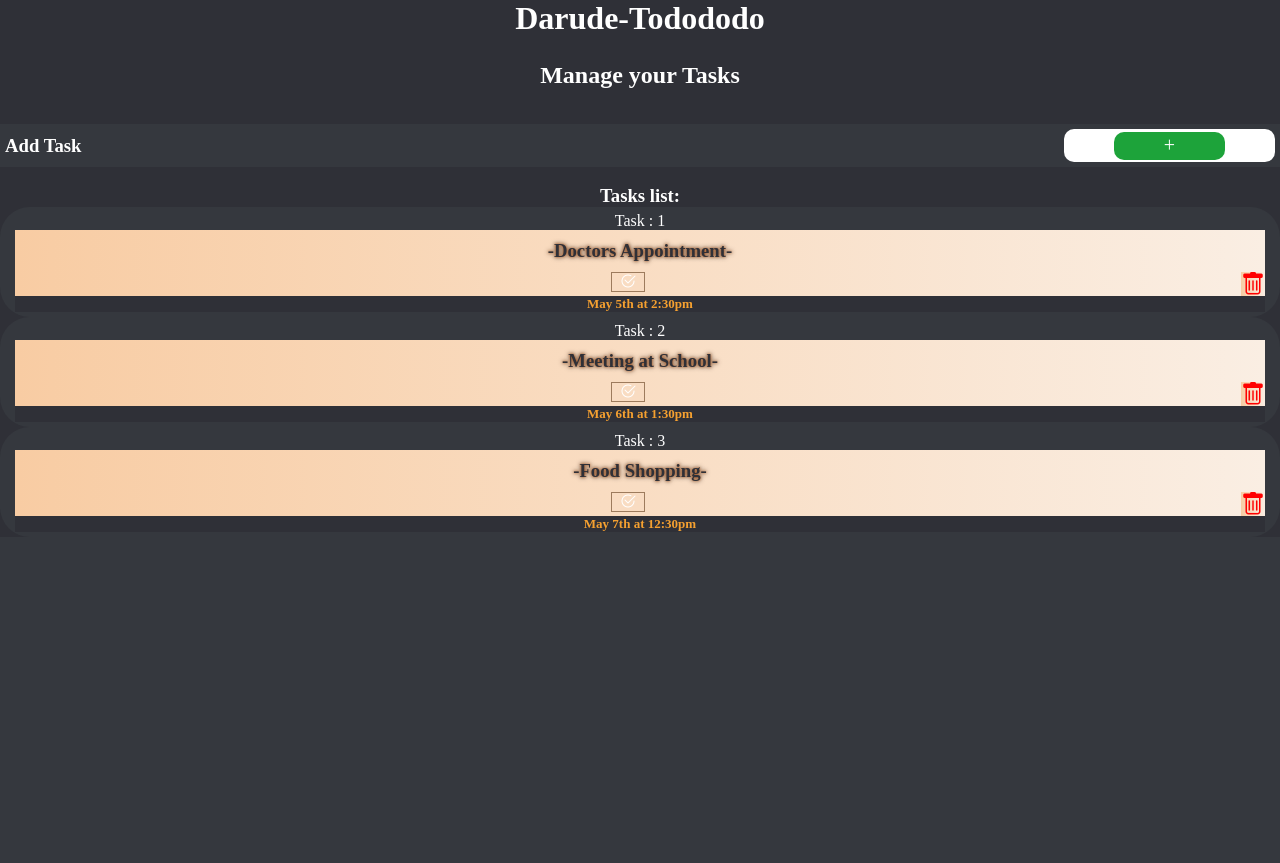
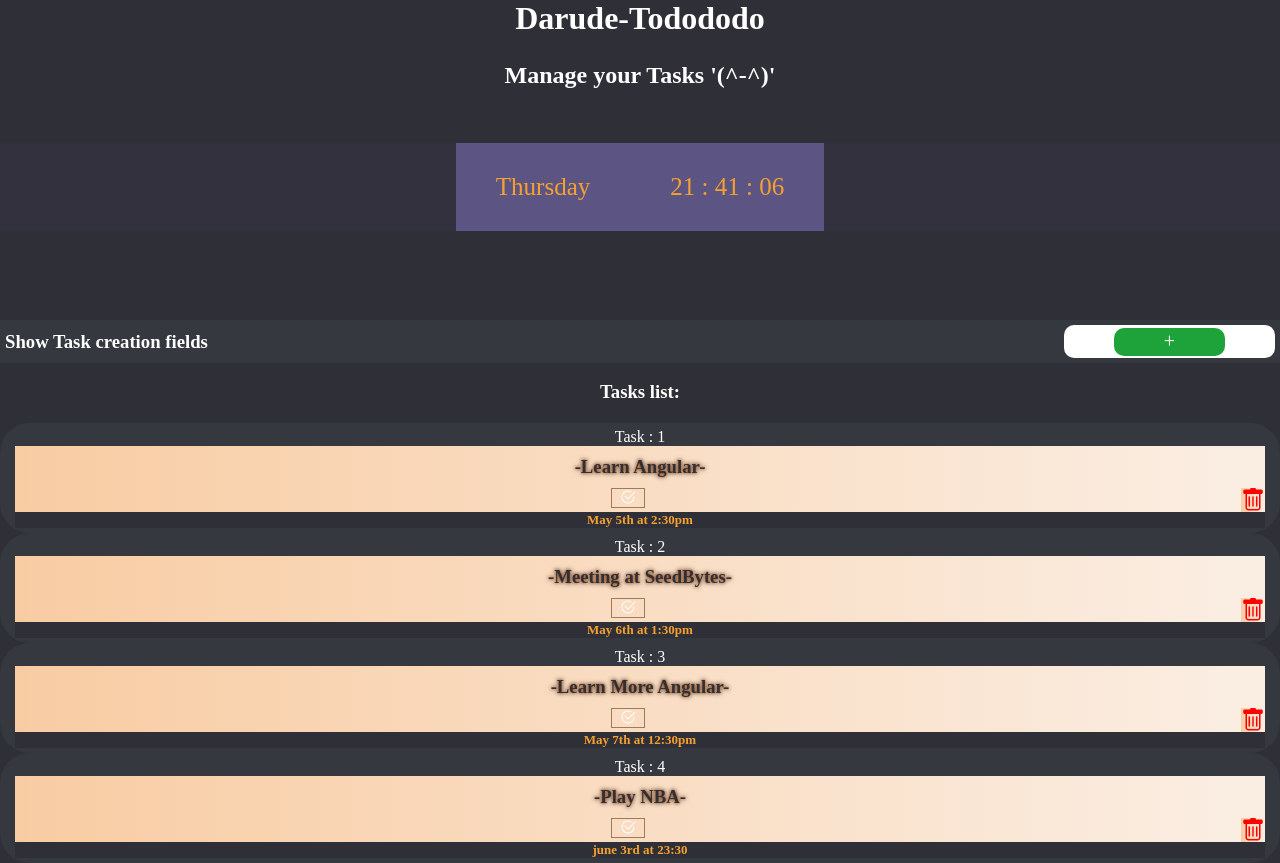
Before and after one commit to Cryandie/todo-alarm, an Angular app: page / in a window 1280 px wide. Before the commit the page ends 800 px from the top, so only its background shows below. Built offline with nearby package versions, Linux system fonts and the light colour scheme; data requests are answered from the project's data file.

Commit message:
Added Clock Component

```diff
--- a/db.json
+++ b/db.json
@@ -2,24 +2,31 @@
   "tasks": [
     {
       "id": 1,
-      "text": "Doctors Appointment",
+      "text": "Learn Angular",
       "day": "May 5th at 2:30pm",
       "reminder": false,
       "done": false
     },
     {
       "id": 2,
-      "text": "Meeting at School",
+      "text": "Meeting at SeedBytes",
       "day": "May 6th at 1:30pm",
       "reminder": false,
       "done": false
     },
     {
       "id": 3,
-      "text": "Food Shopping",
+      "text": "Learn More Angular",
       "day": "May 7th at 12:30pm",
       "reminder": false,
       "done": false
+    },
+    {
+      "text": "Play NBA",
+      "day": "june 3rd at 23:30",
+      "reminder": false,
+      "done": false,
+      "id": 4
     }
   ]
 }
--- a/src/app/app.module.ts
+++ b/src/app/app.module.ts
@@ -9,6 +9,7 @@ import { TasksComponent } from './components/tasks/tasks.component';
 import { TaskItemComponent } from './components/task-item/task-item.component';
 import { AddTaskComponent } from './components/add-task/add-task.component';
 import { FormsModule } from '@angular/forms';
+import { ClockComponent } from './components/clock/clock.component';
 
 
 @NgModule({
@@ -19,6 +20,7 @@ import { FormsModule } from '@angular/forms';
     TasksComponent,
     TaskItemComponent,
     AddTaskComponent,
+    ClockComponent,
   ],
   imports: [
     BrowserModule,
--- a/src/app/components/add-task/add-task.component.ts
+++ b/src/app/components/add-task/add-task.component.ts
@@ -16,12 +16,14 @@ export class AddTaskComponent implements OnInit {
   done: boolean = false ;
   subscription : Subscription;
   showAddTask : boolean = false;
+
   constructor(private uiService: UiService) {
     this.subscription =  this.uiService.onToggle().subscribe((value)=>(this.showAddTask = value))
    }
 
   ngOnInit(): void {
   }
+
   onSubmit(){
     if (!this.text)  {
       alert("You need to add a Task before saving");
--- /dev/null
+++ b/src/app/components/clock/clock.component.css
@@ -0,0 +1,14 @@
+.container {
+  /* background-color: rgba(88, 71, 180, 0.602); */
+  background-color: rgba(53, 50, 65, 0.602);
+}
+.clockbox,
+.daybox {
+  background-color: rgb(92, 85, 131);
+  color: rgb(245, 160, 48);
+  box-sizing: border-box;
+  padding: 30px 40px;
+  display: inline-block;
+  font-size: 25px;
+  user-select: none;
+}
--- /dev/null
+++ b/src/app/components/clock/clock.component.html
@@ -0,0 +1,10 @@
+<br /><br /><br />
+<div class="container">
+  <div class="daybox">
+    {{ this.day }}
+  </div>
+  <div class="clockbox">
+    {{ this.hour }} : {{ this.minute }} : {{ this.second }}
+  </div>
+</div>
+<br /><br /><br />
--- /dev/null
+++ b/src/app/components/clock/clock.component.ts
@@ -0,0 +1,40 @@
+import { Component, OnInit } from '@angular/core';
+
+@Component({
+  selector: 'app-clock',
+  templateUrl: './clock.component.html',
+  styleUrls: ['./clock.component.css']
+})
+export class ClockComponent implements OnInit {
+  private week = ["Sunday", "Monday", "Tuesday", "Wednesday", "Thursday", "Friday", "Saturday" ]
+  private weekDate = new Date() ;
+
+  public hour! : string ;
+  public minute! : string ;
+  public second! : string ;
+  public day! : string ;
+
+  constructor() { }
+
+  ngOnInit() {
+    setInterval(() =>{
+      const date = new Date ;
+      this.updateDate(date);
+      this.day = this.week[this.weekDate.getDay()];
+    }, 1000)
+
+  }
+
+  updateDate(date:Date){
+    const hours = date.getHours();
+    this.hour = hours < 10 ? '0'+ hours : hours.toString();
+
+    const minutes = date.getMinutes();
+    this.minute = minutes < 10 ? '0'+ minutes : minutes.toString();
+
+    const seconds = date.getSeconds();
+    this.second = seconds < 10 ? '0' + seconds : seconds.toString();
+
+  }
+
+}
--- a/src/app/components/header/header.component.html
+++ b/src/app/components/header/header.component.html
@@ -1,8 +1,11 @@
-<h2 class="tasktitre">Manage your Tasks</h2>
+<h2 class="tasktitre">Manage your Tasks '(^-^)'</h2>
+<app-clock></app-clock>
 <div class="container">
   <div class="contenu">
-    <h3 class="addtitre" *ngIf="showAddTask; else hideTask">Hide task</h3>
-    <ng-template #hideTask> <h3>Add Task</h3></ng-template>
+    <h3 class="addtitre" *ngIf="showAddTask; else hideTask">
+      Hide Task creation fields
+    </h3>
+    <ng-template #hideTask> <h3>Show Task creation fields</h3></ng-template>
     <app-button
       text="{{ showAddTask ? ' - ' : ' + ' }}"
       color="{{ showAddTask ? 'red' : 'rgb(29, 163, 58)' }}"
--- a/src/app/components/task-item/task-item.component.css
+++ b/src/app/components/task-item/task-item.component.css
@@ -43,8 +43,8 @@
 }
 
 .contasks.reminder {
-  border-left: 50px solid rgb(52, 83, 52);
-  border-right: 50px solid rgb(52, 83, 52);
+  border-left: 50px solid rgba(88, 71, 180, 0.602);
+  border-right: 50px solid rgba(88, 71, 180, 0.602);
 }
 #donebox {
   cursor: pointer;
--- a/src/app/components/tasks/tasks.component.css
+++ b/src/app/components/tasks/tasks.component.css
@@ -1,3 +1,8 @@
 .titlelist {
   background-color: #2f3037;
+  margin-bottom: 20px;
+  display: flex;
+  justify-content: center;
+  align-content: center;
+  text-align: center;
 }
```
Also changed, not shown: 1 other file (tests, documents, lock files or other folders).
